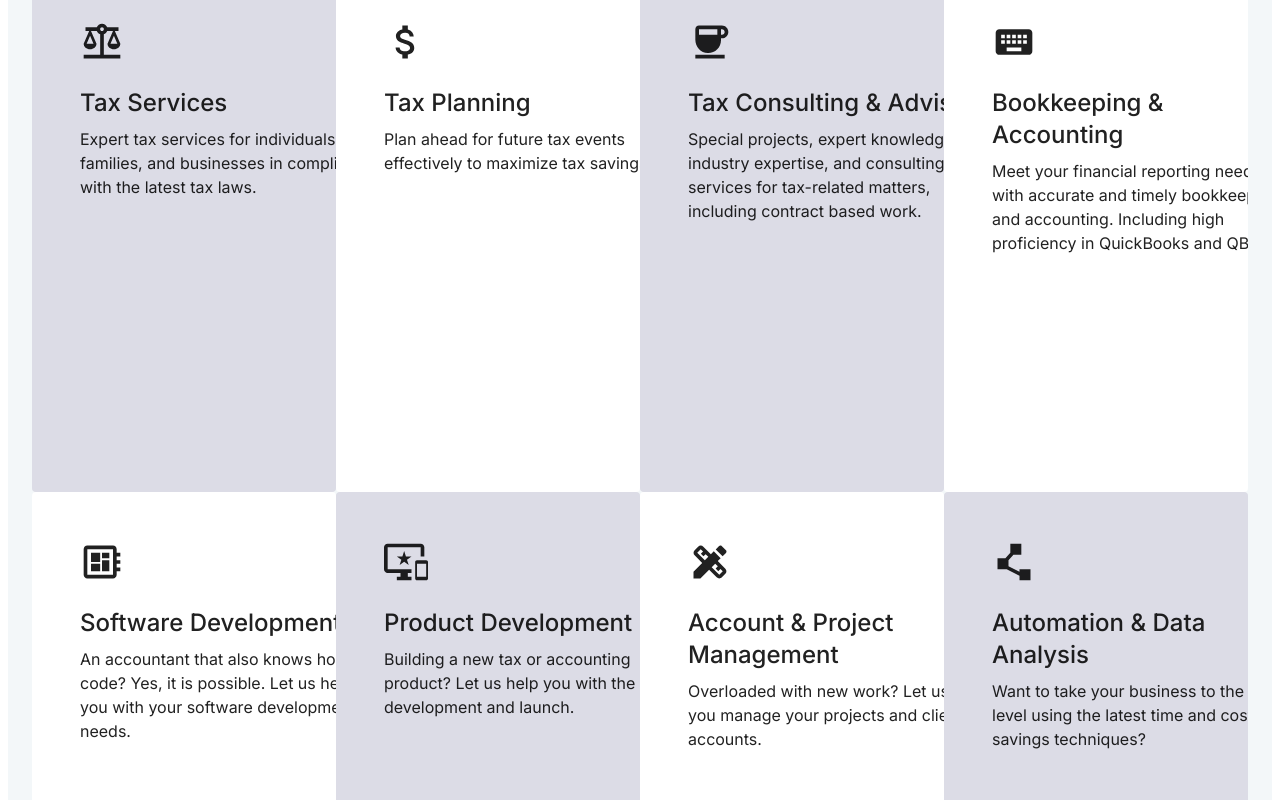
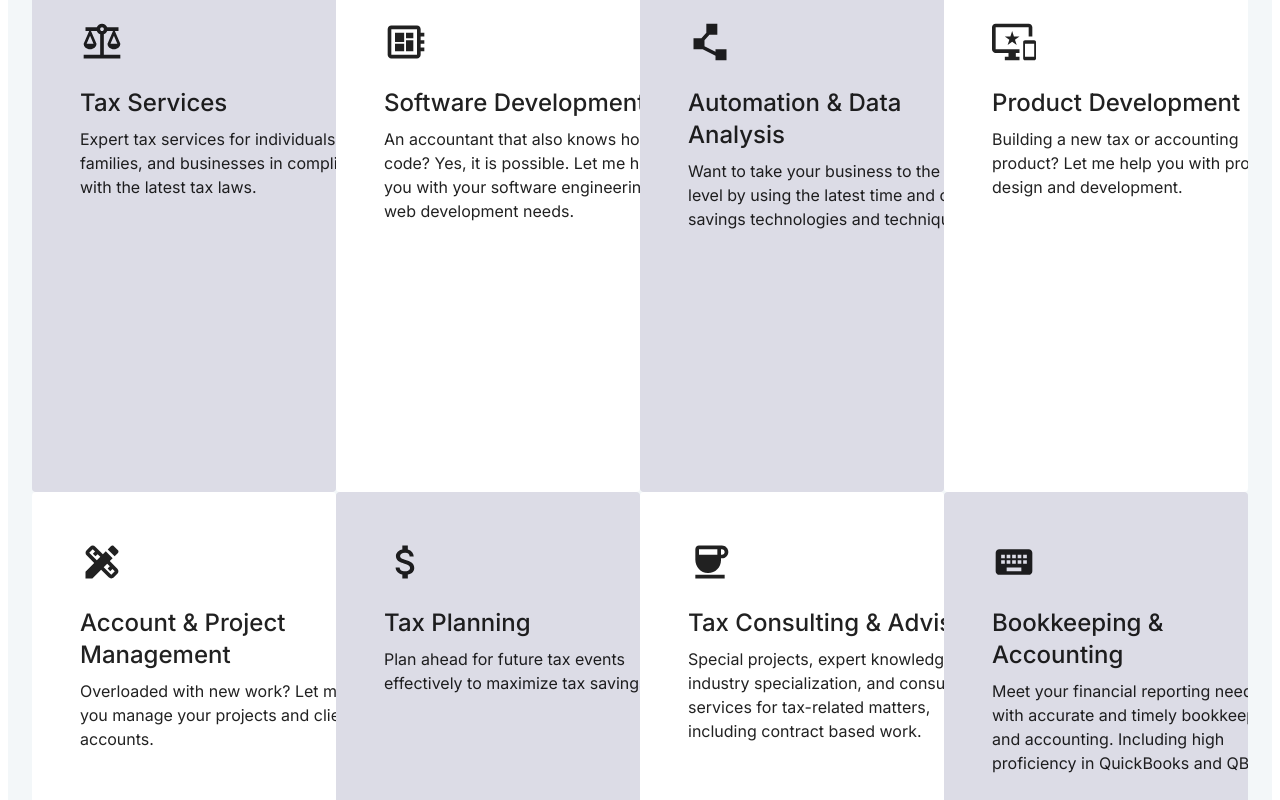
Before and after one commit to russelltheprogrammer/monteithtaxcpanext, a Next.js app: page /servicesoverview in a window 1280 px wide. Shown: the part 320-1120 px from the top of the page. Built offline with nearby package versions, Linux system fonts and the light colour scheme; a web font is replaced by a local one.

Commit message:
progress work services

```diff
--- a/comps/ServicesOverviewItem.js
+++ b/comps/ServicesOverviewItem.js
@@ -61,7 +61,7 @@ const ServicesOverviewItem = ({ open, onClose, service }) => {
               margin: 'auto',
               lineHeight: '1.8',
             }}>
-            {service.description} {service.learnMoreText}
+            {service.description} {service.learnMoreText} {service.learnMoreLink ? <a href={service.learnMoreLink} target="_blank" rel="noopener noreferrer">{service.learnMoreLinkText}</a> : ''}
           </DialogContentText>
         </DialogContent>
       </ThemeProvider>
--- a/pages/servicesoverview.js
+++ b/pages/servicesoverview.js
@@ -53,64 +53,82 @@ const ServicesOverview = () => {
     },
     {
       id: 2,
+      title: 'Software Development',
+      description: 'An accountant that also knows how to code? Yes, it is possible. Let me help you with your software engineering and web development needs.',
+      learnMore: true,
+      learnMoreText: `I am skilled in many areas of software development including front-end, back-end, and full-stack development. I have experience with many programming languages and
+      frameworks such as JavaScript, Typescript, Python, Robotic Process Automation, APIs, HTML, CSS, jQuery, Redux, MongoDB, Mongoose, Express.js, Node.js, React, Next.js, Auth0, Git,
+      Google Analytics, Tailwind CSS, Shadcn, ChatGPT, and more. I can help you with your website, web applications, or technology/software product. I have coded for startup companies,
+      accounting technology companies, and freelance projects for private clients. Check out my github for more information by clicking this `,
+      learnMoreLink: 'https://github.com/russelltheprogrammer',
+      learnMoreLinkText: 'LINK.',
+      icon: <DeveloperBoardIcon sx={iconStyle} />
+    },
+    {
+      id: 3,
+      title: 'Automation & Data Analysis',
+      description: 'Want to take your business to the next level by using the latest time and cost savings technologies and techniques?',
+      learnMore: true,
+      learnMoreText: `If you clicked "Learn More" then I hope that answer is YES! I have experience working with Robotic Process Automation (RPA), API integrations, and data analysis.
+      I have partnerships with some of the best accounting technology companies in the industry that specialize in these areas. Let me help you take your business to the next level by
+      automating your repetitive tasks to save you time and by cleansing your dirty data so that you can make better business decisions.`,
+      icon: <PolylineIcon sx={iconStyle} />
+    },
+    {
+      id: 4,
+      title: 'Product Development',
+      description: 'Building a new tax or accounting product? Let me help you with product design and development.',
+      learnMore: true,
+      learnMoreText: `I have experience working with accounting technology companies and startups to build new products. I can help you with product design, development, and management. I have worked on
+      some of the most cutting edge technologies in the accounting industry from Robotic Process Automation to Artificial Intelligence to APIs to old school tax software. I keep up to date with all
+      the types of software in the accounting industry from software that is decades old to software that has just entered the market. Check out my own software that I built in my spare time to
+      help my clients estimate their quarterly and year-end taxes at`,
+      learnMoreLink: 'https://taxprojection.com',
+      learnMoreLinkText: 'TaxProjection.com.',
+      icon: <ImportantDevicesIcon sx={iconStyle} />
+    },
+    {
+      id: 6,
+      title: 'Account & Project Management',
+      description: 'Overloaded with new work? Let me help you manage your projects and client accounts.',
+      learnMore: true,
+      learnMoreText: `I have worked in the client services industry for over a decade. I have polished my communication and soft skills to deliver the best possible service to my clients. I have
+      worked through numerous tax seasons and have managed extreme workloads and stress while never missing a deadline. Let me help you manage your projects and client accounts so you can free up
+      time to focus on other areas of your business. I have experience working with a few different workflow management systems, one example being Clickup.`,
+      icon: <DesignServicesIcon sx={iconStyle} />
+    },
+    {
+      id: 7,
       title: 'Tax Planning',
       description: 'Plan ahead for future tax events effectively to maximize tax savings.',
       learnMore: false,
       icon: <AttachMoneyIcon sx={iconStyle} />
     },
     {
-      id: 3,
+      id: 8,
       title: 'Tax Consulting & Advisory',
-      description: 'Special projects, expert knowledge, industry expertise, and consulting services for tax-related matters, including contract based work.',
+      description: 'Special projects, expert knowledge, industry specialization, and consulting services for tax-related matters, including contract based work.',
       learnMore: false,
       icon: <CoffeeIcon sx={iconStyle} />
     },
     {
-      id: 4,
+      id: 9,
       title: 'Bookkeeping & Accounting',
       description: 'Meet your financial reporting needs with accurate and timely bookkeeping and accounting. Including high proficiency in QuickBooks and QBO.',
       learnMore: false,
       icon: <KeyboardIcon sx={iconStyle} />
     },
     {
-      id: 6,
-      title: 'Software Development',
-      description: 'An accountant that also knows how to code? Yes, it is possible. Let us help you with your software development needs.',
-      learnMore: true,
-      icon: <DeveloperBoardIcon sx={iconStyle} />
-    },
-    {
-      id: 7,
-      title: 'Product Development',
-      description: 'Building a new tax or accounting product? Let us help you with the development and launch.',
-      learnMore: true,
-      icon: <ImportantDevicesIcon sx={iconStyle} />
-    },
-    {
-      id: 8,
-      title: 'Account & Project Management',
-      description: 'Overloaded with new work? Let us help you manage your projects and client accounts.',
-      learnMore: true,
-      icon: <DesignServicesIcon sx={iconStyle} />
-    },
-    {
-      id: 9,
-      title: 'Automation & Data Analysis',
-      description: 'Want to take your business to the next level using the latest time and cost savings techniques?',
-      learnMore: true,
-      icon: <PolylineIcon sx={iconStyle} />
-    },
-    {
       id: 11,
       title: 'Business Development',
-      description: 'Works with you to grow your business and reach your goals with an expert knowledge of the entire accounting industry from tax to software development.',
+      description: 'I will work with you to grow your business and reach your goals with my expert knowledge of the entire accounting industry from tax to accounting to technology.',
       learnMore: false,
       icon: <CampaignIcon sx={iconStyle} />
     },
     {
       id: 12,
       title: 'Other Services',
-      description: 'Service not listed? Contact us to see if we can help.',
+      description: 'Service not listed? Contact me to see if I can help.',
       learnMore: false,
       icon: <AltRouteIcon sx={iconStyle} />
     },
```
